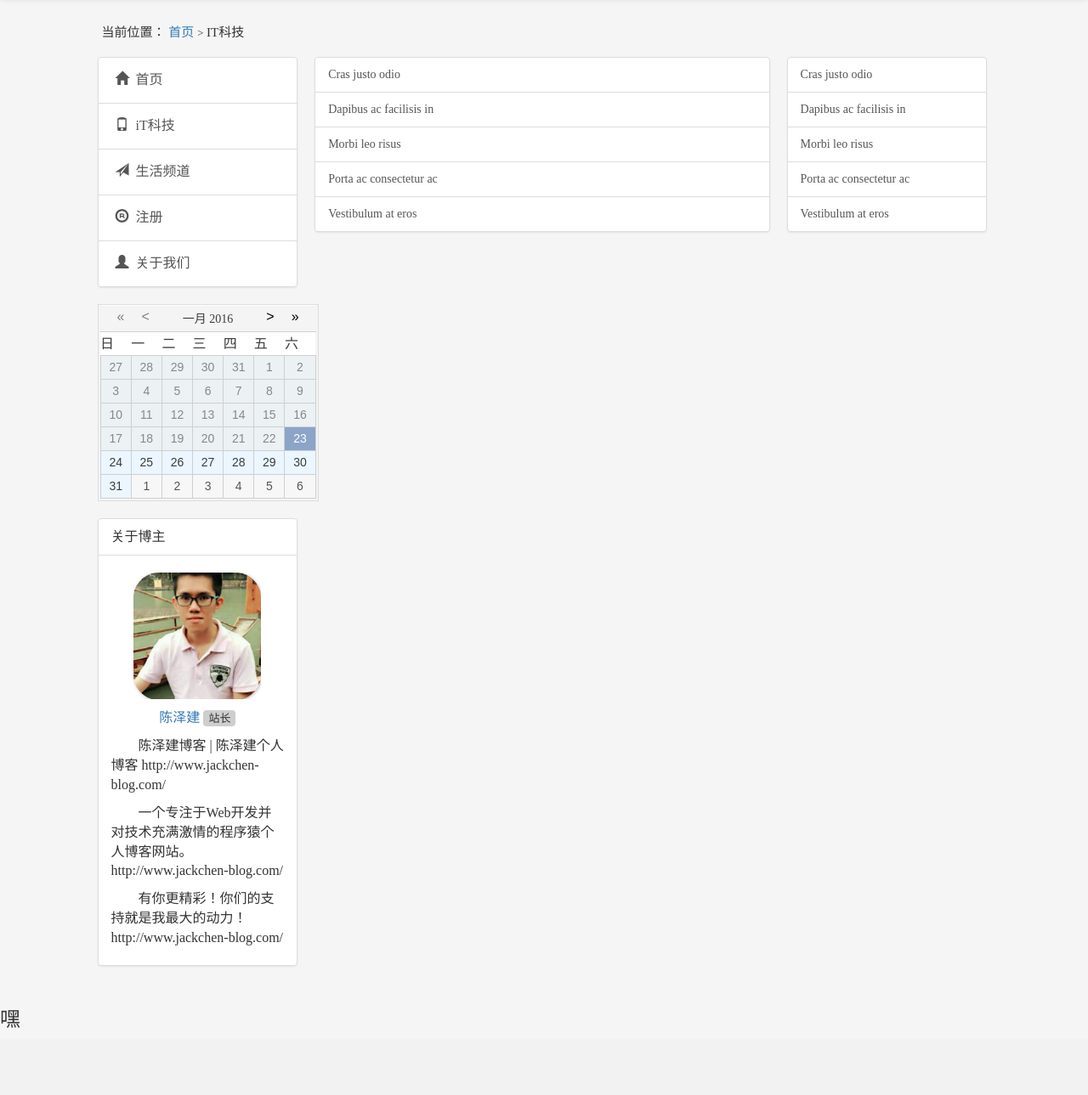
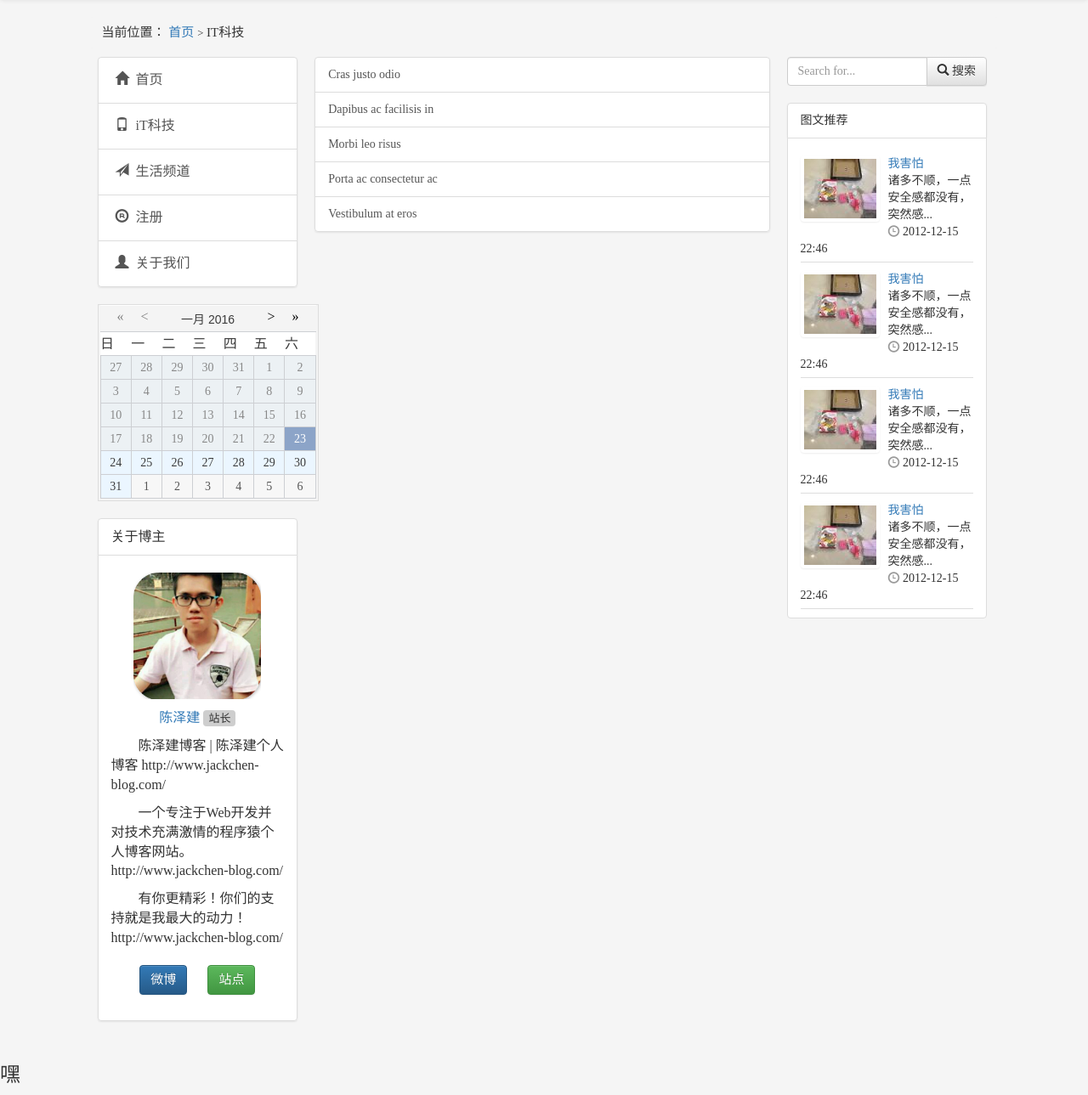
Before and after one commit to chenzejian/JackChen-Blog, a Django app: page / in a window 1280 px wide. Shown: the part 132-1421 px from the top of the page at 85% size. Before the commit the page ends 1342 px from the top, so only its background shows below. Run offline with Django 3.2, Linux system fonts and the light colour scheme; some libraries are stand-ins or nearby versions.

Commit message:
图文推荐界面

```diff
--- a/home/templates/home/base.html
+++ b/home/templates/home/base.html
@@ -94,6 +94,10 @@
 	                   <p>陈泽建博客 | 陈泽建个人博客 http://www.jackchen-blog.com/</p>
 	                   <p>一个专注于Web开发并对技术充满激情的程序猿个人博客网站。http://www.jackchen-blog.com/</p>
 	                   <p>有你更精彩！你们的支持就是我最大的动力！http://www.jackchen-blog.com/</p>
+	                   <div>
+	                   <button type="button" class="btn btn-primary"><a href="http://weibo.com/p/1005052371595927" target="__blank">微博</a></button>
+	                   <button type="button" class="btn btn-success"><a href="http://www.jackchen-blog.com">站点</a></button>
+	                   </div>
 	               </li>
 	           </ul>
 	       </div>
@@ -102,12 +106,46 @@
             {%block content %}{% endblock %}
             {% block right %}
                 <div class="right-container">
-                    <div class="list-group">
-	           <a href="#" class="list-group-item">Cras justo odio</a>
-	           <a href="#" class="list-group-item">Dapibus ac facilisis in</a>
-	           <a href="#" class="list-group-item">Morbi leo risus</a>
-	           <a href="#" class="list-group-item">Porta ac consectetur ac</a>
-	           <a href="#" class="list-group-item">Vestibulum at eros</a>
+	       <div class="input-group input-search">
+	           <input type="text" class="form-control" placeholder="Search for...">
+	           <span class="input-group-btn">
+	               <button type="button" class="btn btn-default">
+		      <span class="glyphicon glyphicon-search" aria-hidden="true"></span> 搜索
+		  </button>
+	           </span>
+	       </div>
+	       <div class="graphic-recommendation">
+	           <ul class="list-group">
+	               <li class="list-group-item">图文推荐</li>
+	               <li class="list-group-item pic-content">
+	                   <ul>
+	                       <li>
+	                           <a href="#"><img src="{% static 'img/tuwen.jpg' %}" alt="我害怕" title="我害怕" class="thumbnail"></a>
+	                   	  <div ><a href="/read/121215224600.shtml">我害怕</a></div>
+			  <div>诸多不顺，一点安全感都没有，突然感...</div>
+			  <div><span class="glyphicon glyphicon-time" aria-hidden="true"></span> 2012-12-15 22:46</div>
+	                       </li>
+	                       <li>
+	                           <a href="#"><img src="{% static 'img/tuwen.jpg' %}" alt="我害怕" title="我害怕" class="thumbnail"></a>
+	                   	  <div ><a href="/read/121215224600.shtml">我害怕</a></div>
+			  <div>诸多不顺，一点安全感都没有，突然感...</div>
+			  <div><span class="glyphicon glyphicon-time" aria-hidden="true"></span> 2012-12-15 22:46</div>
+	                       </li>
+	                       <li>
+	                           <a href="#"><img src="{% static 'img/tuwen.jpg' %}" alt="我害怕" title="我害怕" class="thumbnail"></a>
+	                   	  <div ><a href="/read/121215224600.shtml">我害怕</a></div>
+			  <div>诸多不顺，一点安全感都没有，突然感...</div>
+			  <div><span class="glyphicon glyphicon-time" aria-hidden="true"></span> 2012-12-15 22:46</div>
+	                       </li>
+	                       <li>
+	                           <a href="#"><img src="{% static 'img/tuwen.jpg' %}" alt="我害怕" title="我害怕" class="thumbnail"></a>
+	                   	  <div ><a href="/read/121215224600.shtml">我害怕</a></div>
+			  <div>诸多不顺，一点安全感都没有，突然感...</div>
+			  <div><span class="glyphicon glyphicon-time" aria-hidden="true"></span> 2012-12-15 22:46</div>
+	                       </li>
+	                   </ul>
+	               </li>
+	           </ul>
 	       </div>
 	   </div>
             {% endblock %}
--- a/static/css/base.css
+++ b/static/css/base.css
@@ -1,8 +1,10 @@
+*{
+    padding:0;
+    margin:0;
+    font-family: Microsoft YaHei;
+}
 body{
     background: #F5F5F5;
-}
-body,button, input, select, textarea,h1 ,h2, h3, h4, h5, h6 {
-    font-family: Microsoft YaHei;
 }
 .navbar {
     font-size:16px;
@@ -27,11 +29,6 @@ body,button, input, select, textarea,h1 ,h2, h3, h4, h5, h6 {
     width: 86%;
 }
 .container .left-container{
-    float: left;
-    width: 22%;
-    margin: 10px;
-}
-.container .right-container{
     float: left;
     width: 22%;
     margin: 10px;
@@ -63,5 +60,41 @@ body,button, input, select, textarea,h1 ,h2, h3, h4, h5, h6 {
     text-decoration: none;
 }
 .container .left-container .about-bloger ul li p{
-    text-indent:2em;
+    text-indent: 2em;
 }
+.container .left-container .about-bloger ul li button{
+    margin: 10px;
+}
+.container .left-container .about-bloger ul li button a{
+    text-decoration: none;
+    color: #fff;
+    font-size: 15px;
+}
+.container .right-container{
+    float: left;
+    width: 22%;
+    margin: 10px;
+}
+.container .right-container .input-search{
+    margin-bottom: 20px;
+}
+.container .right-container .graphic-recommendation li.pic-content{
+}
+.container .right-container .graphic-recommendation li.pic-content{
+    float: left;
+}
+.container .right-container .graphic-recommendation li.pic-content ul li{
+    list-style: none;
+    border-bottom: 1px #DDDDDD solid;
+    float: left;
+    padding: 10px 0 5px 0px;
+}
+.container .right-container .graphic-recommendation li.pic-content ul img.thumbnail{
+    float: left;
+    margin-right: 10px;
+    border: none;
+}
+.container .right-container .graphic-recommendation li.pic-content ul span.glyphicon-time{
+    color: #9A9A9A;
+    top: 2px;
+}
```
Also changed, not shown: static/img/tuwen.jpg (added), 1 other file.
